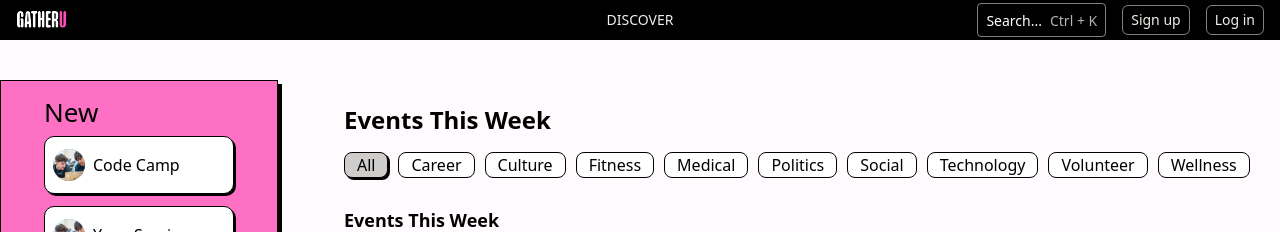
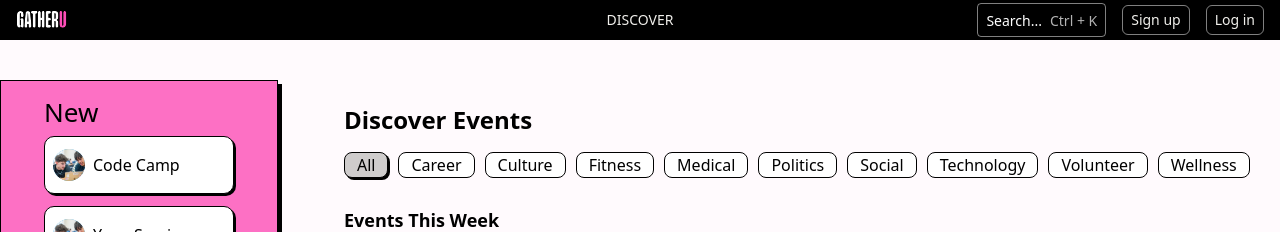
Before and after one commit to hpitta26/club-event-hub, a React (Vite) app in the folder frontend/: page /discover in a window 1280 px wide. Shown: the top 232 px of the page. Built offline with nearby package versions, Linux system fonts and the light colour scheme; no server answers.

Commit message:
Changes headings ot better reflect functionality

```diff
--- a/frontend/src/pages/Discover.jsx
+++ b/frontend/src/pages/Discover.jsx
@@ -91,11 +91,8 @@ useEffect(() => {
           <div className="pt-[80px] h-full flex flex-col">
             {/* Title and Filters */}
             <div className="pt-6 px-6">
-              {selectedFilter === "All"
-                  ? <h1 className="text-2xl font-bold mb-4">Events This Week</h1>
-                  : <h1 className="text-2xl font-bold mb-4">{selectedFilter} Events</h1>
-              }
-              <Filterbar categories={categories} onFilterSelect={setSelectedFilter} />
+                <h1 className="text-2xl font-bold mb-4">Discover Events</h1>
+                <Filterbar categories={categories} onFilterSelect={setSelectedFilter} />
             </div>
             {/* Event Grid */}
                   <div className="overflow-y-auto flex-1 p-6">
```
